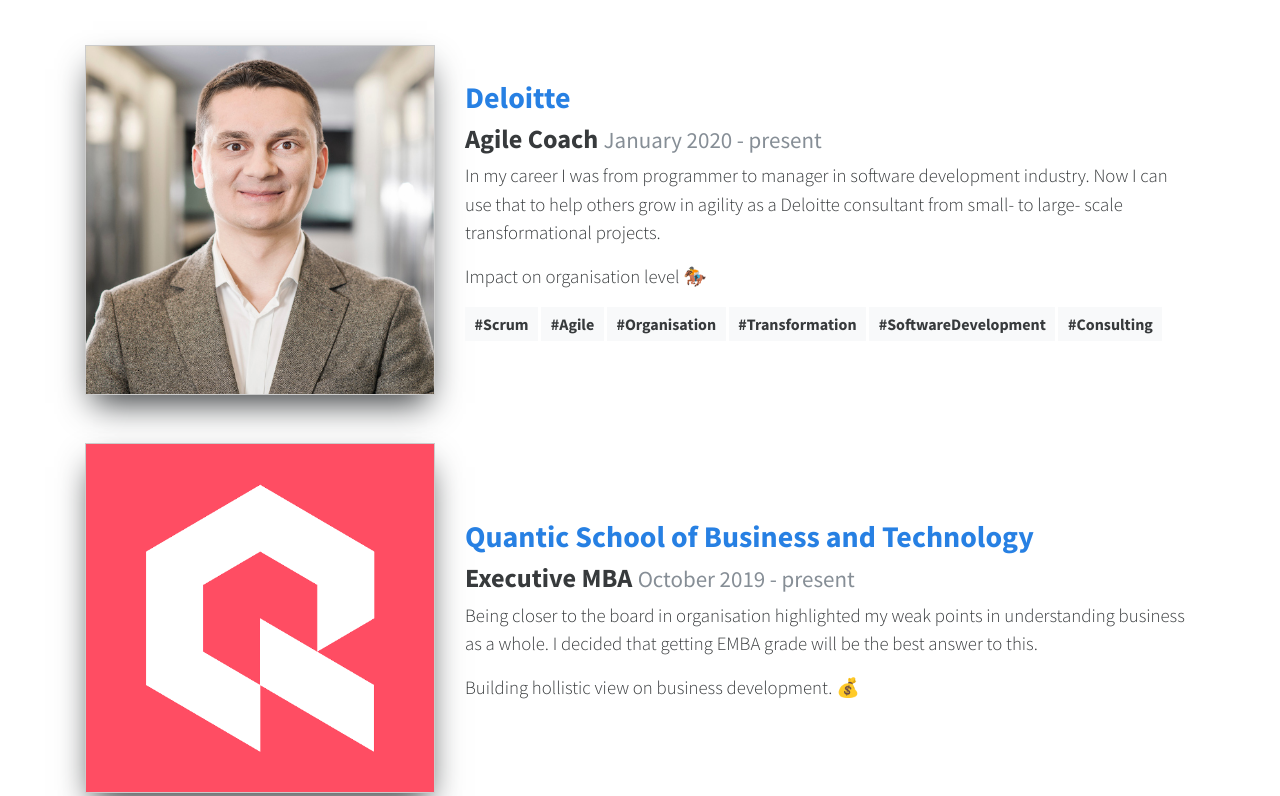
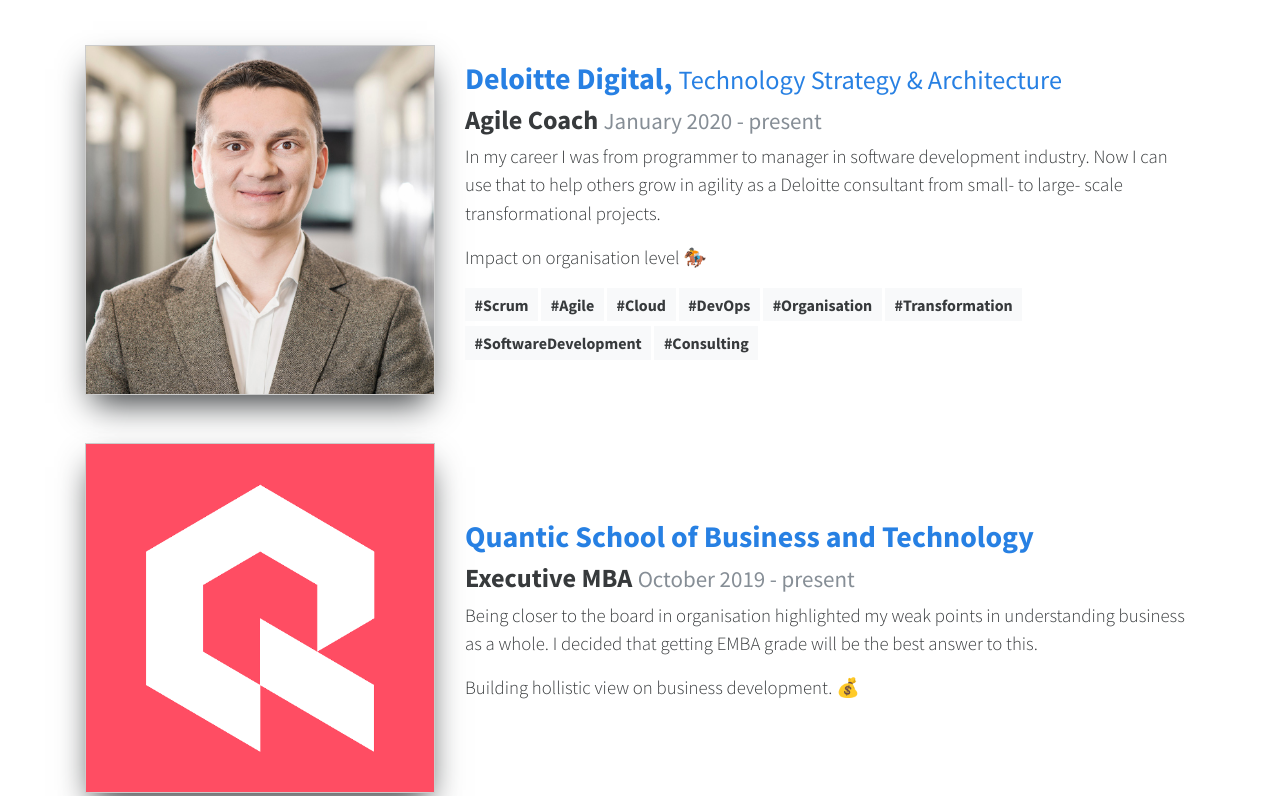
Before and after one commit to pawel-tomkiel/pawel-tomkiel.github.io, a plain HTML site: page index.html in a window 1280 px wide. Shown: the part 966-1762 px from the top of the page. Drawn offline with nearby package versions, Linux system fonts and the light colour scheme.

Commit message:
precising Deloitte role

```diff
--- a/index.html
+++ b/index.html
@@ -79,7 +79,7 @@
         </div>
         <div class="col-md-8 my-auto">
           <h2>
-            <a target="_blank" href="https://www2.deloitte.com/pl/en.html">Deloitte</a>
+            <a target="_blank" href="https://www2.deloitte.com/pl/en.html">Deloitte Digital, <small>Technology Strategy & Architecture</small></a>
           </h2>
           <h3>
             Agile Coach
@@ -94,6 +94,8 @@
           <ul class="hashtag-list">
             <li>#Scrum</li>
             <li>#Agile</li>
+            <li>#Cloud</li>
+            <li>#DevOps</li>
             <li>#Organisation</li>
             <li>#Transformation</li>
             <li>#SoftwareDevelopment</li>
@@ -193,7 +195,7 @@
         </div>
         <div class="col-md-8 my-auto">
           <h2>
-            <a target="_blank" href="https://www.braciaprzykawie.pl">Bracia przy kawie (🇵🇱)</a>
+            <a target="_blank" href="https://www.braciaprzykawie.pl">Bracia przy kawie</a>
           </h2>
           <h3>
             Founder & Blogger
```
